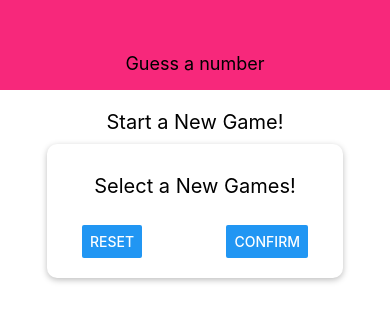
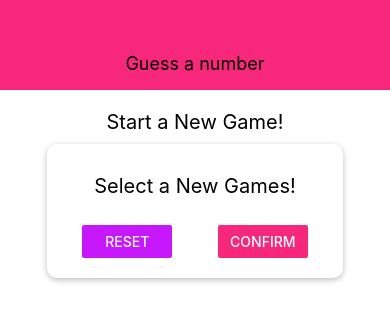
Before and after one commit to adclleva/Learning-React-Native-2-Course-Guessing-Number-App, a React Native app: screen / in a window 390 px wide. Shown: the top 322 px of the page. Built offline with nearby package versions, Linux system fonts and the light colour scheme.

Commit message:
created a constants folder with a colors.js file to control the color theme of the application

```diff
--- a/components/Header.js
+++ b/components/Header.js
@@ -1,5 +1,6 @@
 import React from "react";
 import { View, Text, StyleSheet } from "react-native";
+import Colors from "../constants/colors";
 
 const Header = (props) => {
   const { title } = props;
@@ -17,7 +18,7 @@
     width: "100%",
     height: 90,
     paddingTop: 36,
-    backgroundColor: "#f7287b",
+    backgroundColor: Colors.primary,
     alignItems: "center",
     justifyContent: "center",
   },
--- /dev/null
+++ b/constants/colors.js
@@ -0,0 +1,4 @@
+export default {
+  primary: "#f7287b",
+  accent: "#c717fc",
+};
--- a/screens/StartGameScreen.js
+++ b/screens/StartGameScreen.js
@@ -1,6 +1,8 @@
 import React from "react";
 import { View, Text, StyleSheet, TextInput, Button } from "react-native";
+
 import Card from "../components/Card";
+import Colors from "../constants/colors";
 
 const StartGameScreen = (props) => {
   return (
@@ -10,8 +12,17 @@
         <Text style={styles.title}>Select a New Games!</Text>
         <TextInput />
         <View style={styles.buttonContainer}>
-          <Button title="Reset" onPress={() => {}} />
-          <Button title="Confirm" onPress={() => {}} />
+          <View style={styles.button}>
+            <Button title="Reset" color={Colors.accent} onPress={() => {}} />
+          </View>
+          <View style={styles.button}>
+            <Button
+              style={styles.button}
+              color={Colors.primary}
+              title="Confirm"
+              onPress={() => {}}
+            />
+          </View>
         </View>
       </Card>
     </View>
@@ -39,6 +50,9 @@
     justifyContent: "space-between",
     paddingHorizontal: 15,
   },
+  button: {
+    width: "40%",
+  },
 });
 
 export default StartGameScreen;
```
